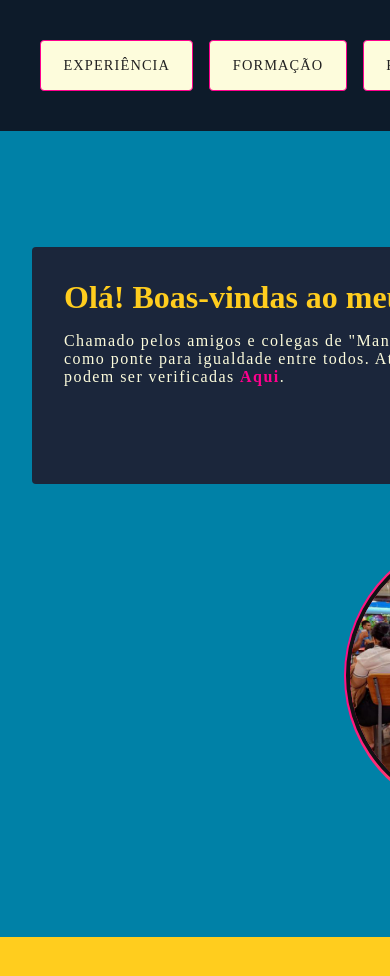
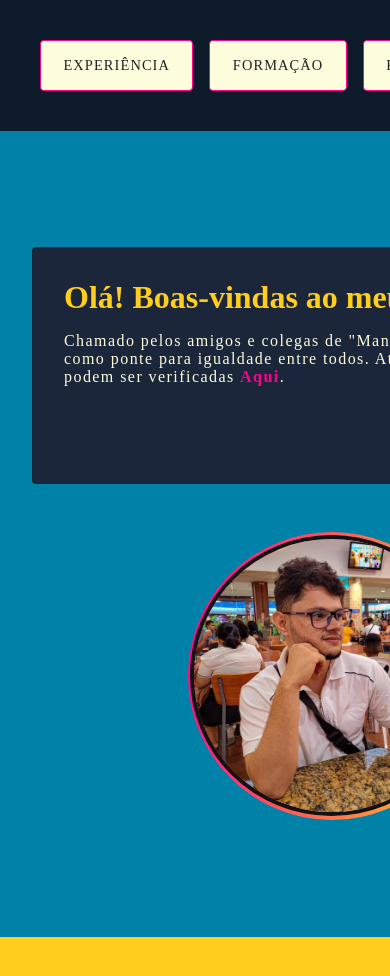
Before and after one commit to manupilation/manupilation.github.io, a React (Vite) app in the folder personal-page-app/: page / in a window 390 px wide. Shown: the top 976 px of the page. Built offline with nearby package versions, Linux system fonts and the light colour scheme.

Commit message:
fix: change indentation scss

```diff
--- a/personal-page-app/src/components/Presentation-section/styles.module.scss
+++ b/personal-page-app/src/components/Presentation-section/styles.module.scss
@@ -69,10 +69,10 @@
 @media (max-width: 600px) {
   .presentationSection {
     grid-template-columns: 1fr;
-    gap: 3rem
-  }
+    gap: 3rem;
 
-  .selfImage {
-    place-self: center;
+    .selfImage {
+      justify-self: center;
+    }
   }
 }
```
